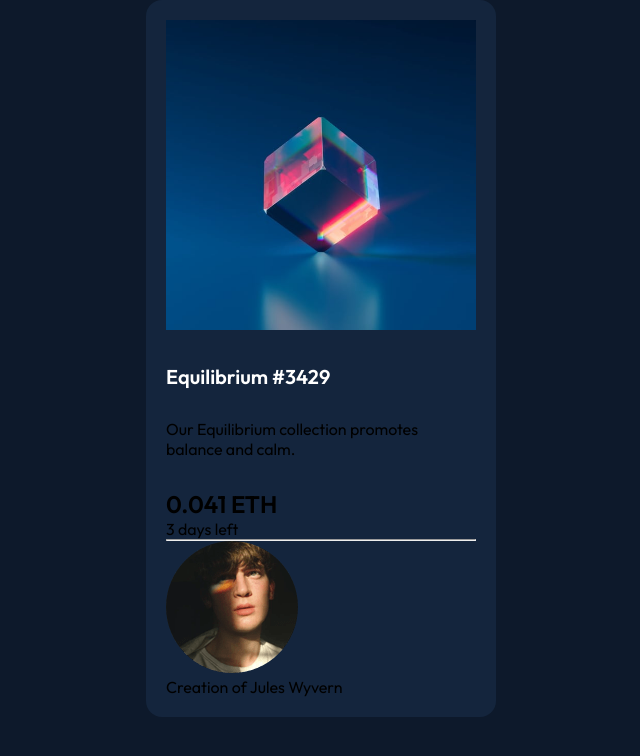
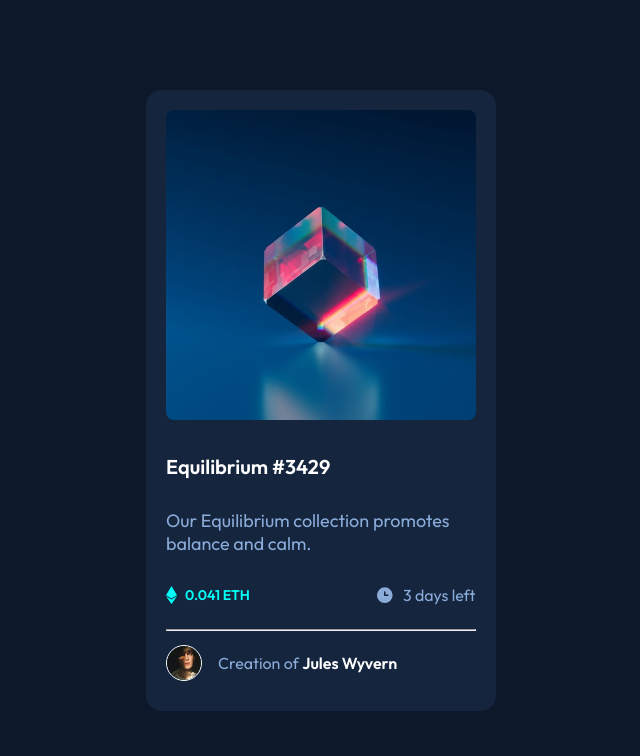
Before and after one commit to GIR0SAN/nft-card-Frontendmentor, a plain HTML site: page index.html in a window 1280 px wide. Shown: the whole page, without its empty margins (319-959 px from the left). Drawn offline with Linux system fonts and the light colour scheme.

Commit message:
Finished project

```diff
--- a/index.html
+++ b/index.html
@@ -8,7 +8,7 @@
   <link href="https://fonts.googleapis.com/css2?family=Outfit:wght@300;400;600&display=swap" rel="stylesheet">
   <link rel="stylesheet" href="style.css">
   <link rel="icon" type="image/png" sizes="32x32" href="./images/favicon-32x32.png">
-  <title>Frontend Mentor | NFT preview card component</title>
+  <title>NFT </title>
 </head>
 
 <body>
@@ -31,16 +31,21 @@
         </div>
 
         <div class="l-value__wrapper">
-          <h2 class="c-eth__text">0.041 ETH</h2>
-          <p class="c-day__text">  3 days left
-          </p>
+          <div class="l-eth__wrapper">
+            <img src="images/icon-ethereum.svg" alt="Etherum Icon">
+            <h2 class="c-eth__text">0.041 ETH</h2>
+          </div>
+          <div class="l-date__wrapper">
+            <img src="images/icon-clock.svg" alt="Clock icon">
+            <p class="c-day__text">3 days left</p>
+          </div>
         </div>
 
         <hr>
 
         <div class="l-colaborator_-wrapper">
-          <img src="images/image-avatar.png" alt="Jules Wyvern photograph">
-          <p class="C-colaborator__text">Creation of Jules Wyvern</p>
+          <img src="images/image-avatar.png" alt="Jules Wyvern photograph" class="c-colaborator__image">
+          <p class="c-colaborator__text">Creation of <span>Jules Wyvern</span></p>
         </div>
       </div>
     </div>
--- a/style.css
+++ b/style.css
@@ -17,7 +17,10 @@ body{
 }.l-main{
   display: flex;
   justify-content: center;
+  align-items: center;
+  margin: auto;
   width: 100vw;
+  height: 100vh;
 }
 .l-container{
   padding: 0 16px;
@@ -27,15 +30,19 @@ body{
   width: 350px;
   padding: 20px;
   border-radius: 16px;
+  text-align: center;
 }
 .l-images__wrapper{
+  border-radius: 8px;
   position: relative;
   margin-bottom: 30px;
   cursor: pointer;
 }
 .c-equuilibrium__image{
-  width: 310px;
-}.l-eye__wrapper{
+  border-radius: 8px;
+  width: 100%;
+}
+.l-eye__wrapper{
   position: absolute;
   top: 0;
   width: 100%;
@@ -43,13 +50,18 @@ body{
   display: flex;
   align-items: center;
   justify-content: center;
-  display: none;
+  opacity: 0;
+  transition: .25s ease-in-out;
+}
+.l-eye__wrapper:hover{
+  opacity: 1;
 }
 .c-cyan__bg{
   opacity: .5;
   width: 100%;
   height: 100%;
   background-color: var(--Cyan);
+  border-radius: 8px;
 }
 .c-eye__image{
   position: absolute;
@@ -60,6 +72,7 @@ body{
 .l-tittle__description__wrapper{
   display: flex;
   flex-direction: column;
+  align-items: start;
   gap: 30px;
   margin-bottom: 30px;
 }
@@ -68,8 +81,74 @@ body{
   font-size: 20px;
   font-weight: 600;
 }
+.c-paragraph{
+  font-size: 18px;
+  color: var(--Soft-blue);
+  text-align: start;
+}
+.l-eth__wrapper{
+  display:flex;
+  gap: 8px;
+  height: 20px;
+  align-items: center;
+}
+.l-value__wrapper{
+  display: flex;
+  justify-content: space-between;
+  margin-bottom: 24px;
+}
+.c-eth__text{
+  color: var(--Cyan);
+  font-size: 14px;
+  font-weight: 600;
+}
+.l-date__wrapper{
+  display: flex;
+  gap: 8px;
+  height: 20px;
+  width: 101px;
+}
+.c-day__text{
+  color: var(--Soft-blue);
+  display: flex;
+}
+hr{
+  color: var(--Very-dark-blue3);
+  margin-bottom: 14px;
+}
+.l-colaborator_-wrapper{
+  display: flex;
+  align-items: center;
+  height: 36px;
+  margin-bottom: 10px;
+}
+.c-colaborator__image{
+  border: 1.5px solid var(--White);
+  border-radius: 50%;
+  width: 36px;
+  margin-right: 16px;
+}
+.c-colaborator__text{
+  color: var(--Soft-blue);
+}
+span{
+  color: var(--White);
+  font-weight: 600;
+}
 
-/* --Very-dark blue (main BG): hsl(217, 54%, 11%);
-  --Very-dark blue (card BG): hsl(216, 50%, 16%);
-  --Very-dark blue (line): hsl(215, 32%, 27%);
-  */
+@media screen and (max-width:375px) {
+  .l-card{
+    width: 325px;
+  }
+  .l-images__wrapper{
+    width: 100%;
+    margin-bottom: 20px;
+  }
+  .l-tittle__description__wrapper{
+    gap: 20px;
+    margin-bottom: 20px;
+  }
+  .l-value__wrapper{
+    margin-bottom: 14px;
+  }
+}
```
